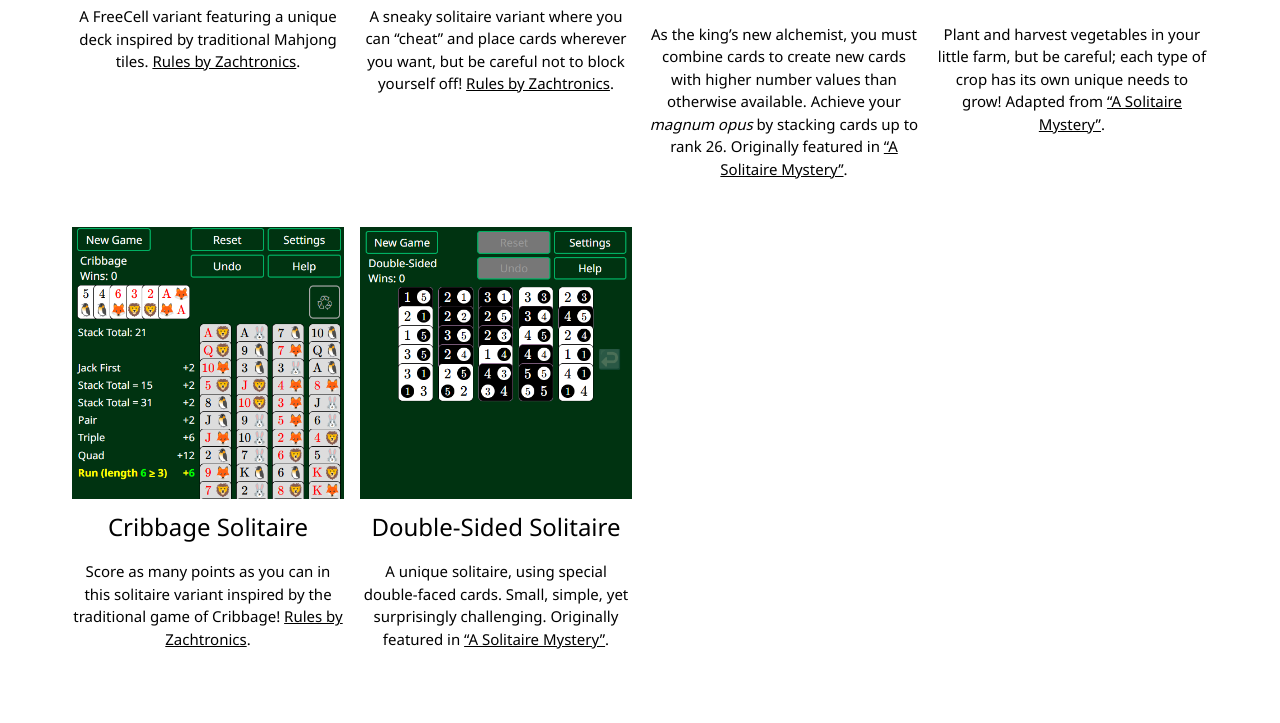
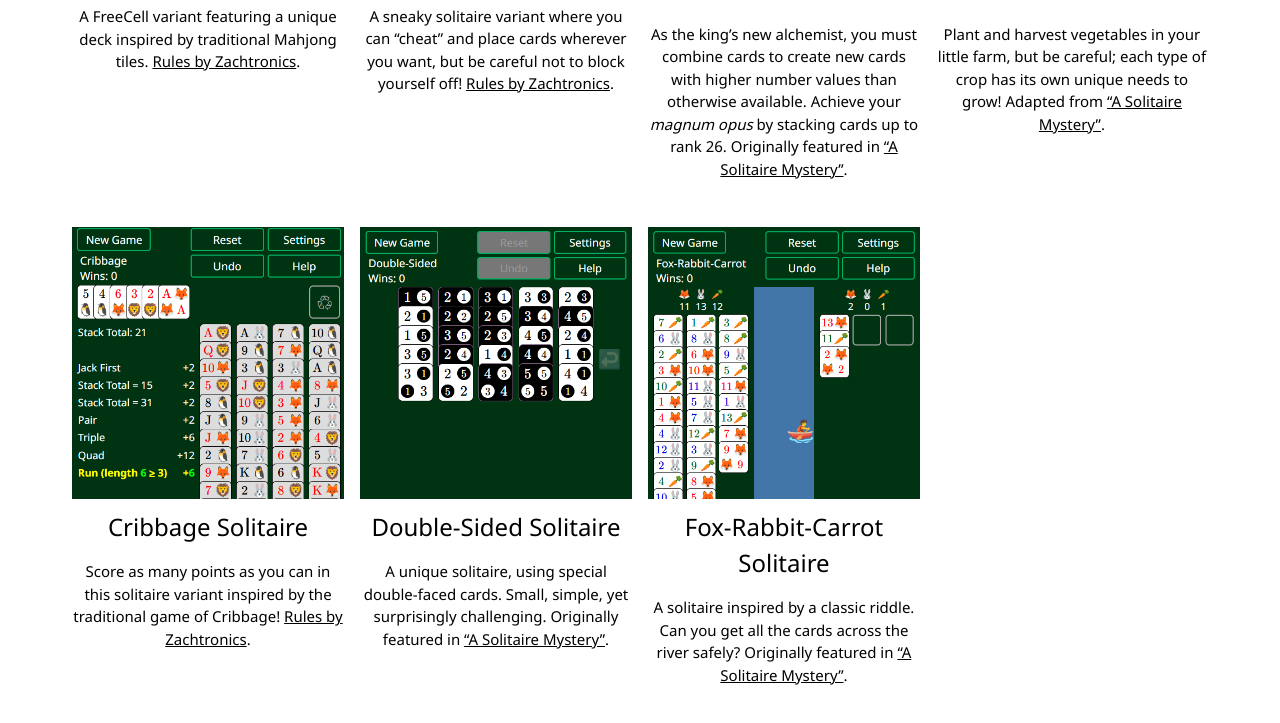
Before and after one commit to Spheniscine/spheniscine.github.io, a plain HTML site: page docs/index.html in a window 1280 px wide. Shown: the part 1410-2133 px from the top of the page. Before the commit the page ends 2099 px from the top, so only its background shows below. Drawn offline with Linux system fonts and the light colour scheme.

Commit message:
fox rabbit carrot solitaire

```diff
--- a/docs/index.html
+++ b/docs/index.html
@@ -171,6 +171,16 @@
                 </p>
 
             </div>
+            <div class="w3-quarter">
+                <a class="game-link" href="https://spheniscine.github.io/solitaire-foxrc">
+                    <img src="assets/foxrc-solitaire.png" style="width:100%">
+                    <h3>Fox-Rabbit-Carrot Solitaire</h3></a>
+                <p>A solitaire inspired by a classic riddle. Can you get all the cards across the river safely?
+                    Originally featured in
+                    <a href="https://store.steampowered.com/app/3743220/A_Solitaire_Mystery/">“A Solitaire Mystery”</a>.
+                </p>
+
+            </div>
         </div>
 
         <!-- End page content -->
```
Also changed, not shown: docs/assets/foxrc-solitaire.png (added).
